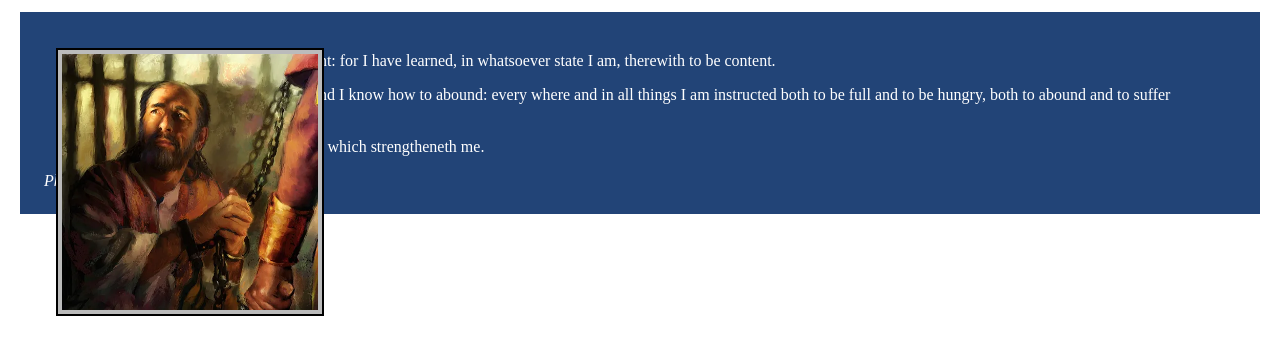
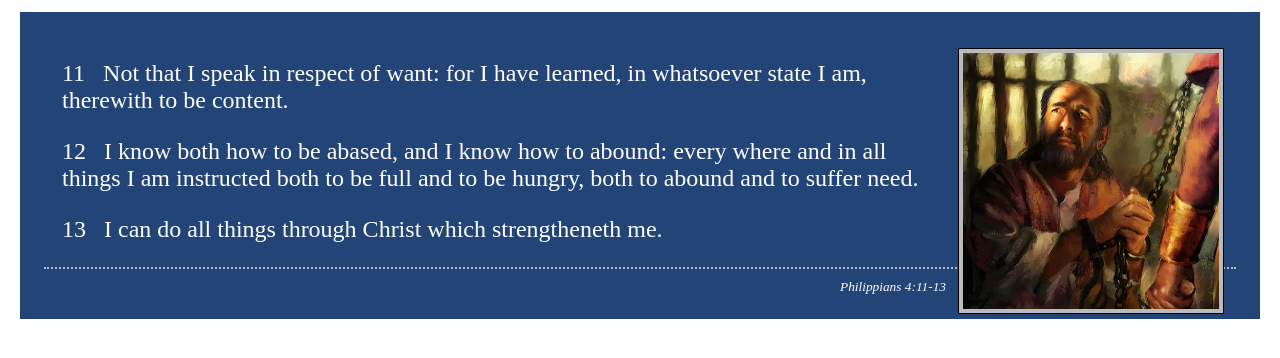
Before and after one commit to fabreze/wdd130, a plain HTML site: page week02/box-model.html in a window 1280 px wide. Drawn offline with Linux system fonts and the light colour scheme.

Commit message:
W02 Learning Activity: CSS Box Model

```diff
--- a/week02/styles/box-model.css
+++ b/week02/styles/box-model.css
@@ -9,19 +9,25 @@
 }
 
 .callout img {
-	position: absolute;
+	float: right;
     margin: .75em;
     padding: .25em;
-    border: 2px solid black;
+    border: 1px solid black;
     background-color: #BBBBBB;
     width: 16em;
-    height: 16em;
+    height: auto;
+
 }
 
 blockquote {
-
+	margin: .75em;
+    font-size: 1.5em;
 }
 
 cite {
-
+	display: block;
+    border-top: 2px dotted #BBBBBB;
+    text-align: right;
+    padding-top: .75em;
+    font-size: smaller;
 }
```
Also changed, not shown: week02/box-model.html (+9 -3 lines).
